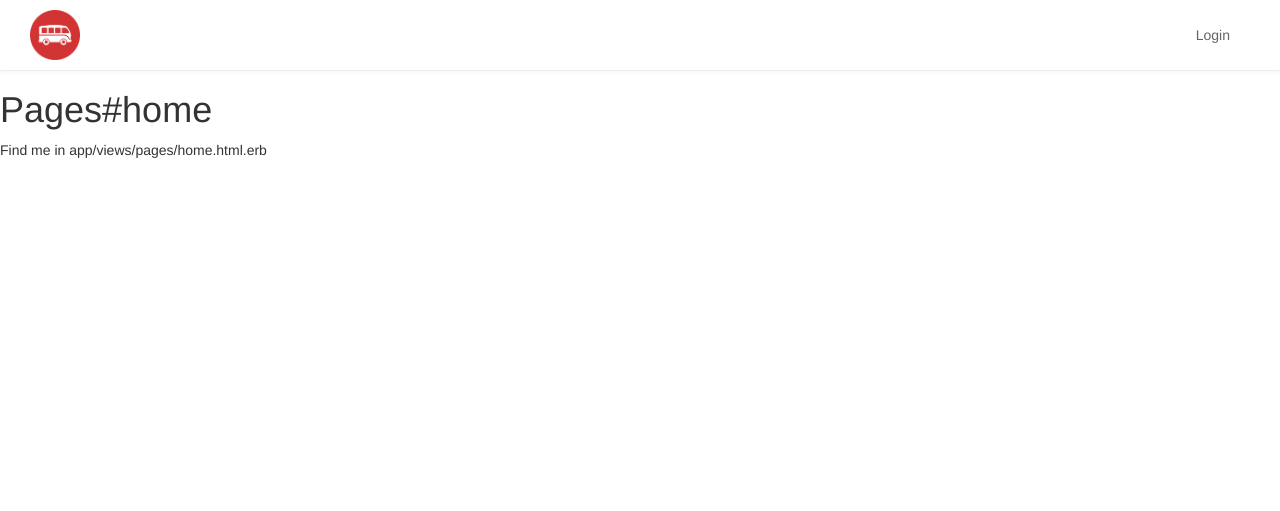
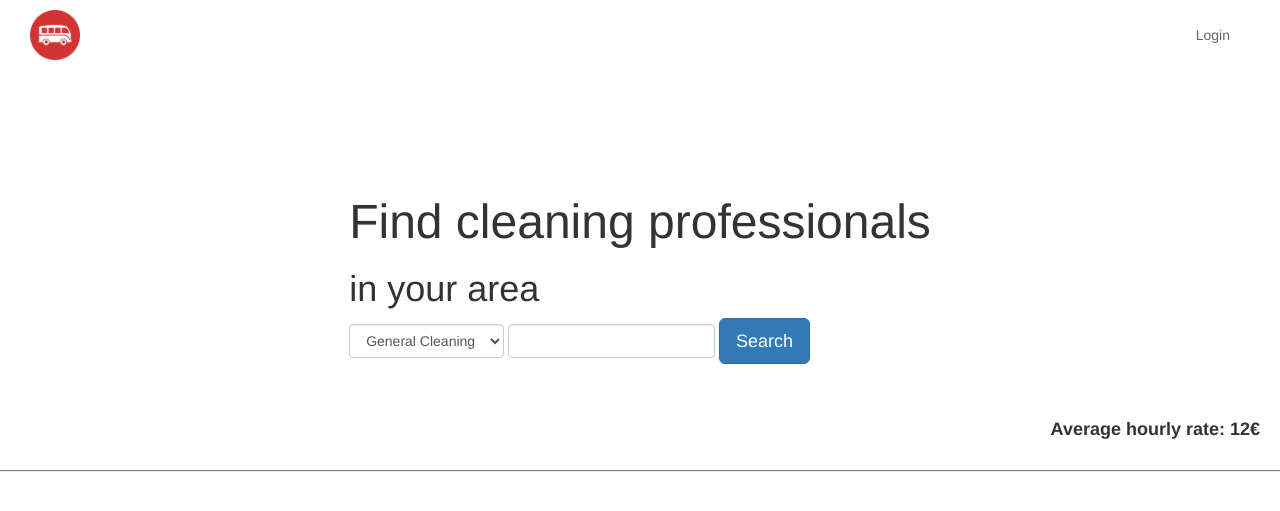
Before and after one commit to grahamcottridge/rails-cleaners, a Rails app: page / in a window 1280 px wide. Shown: the top 511 px of the page. Run offline with Rails 7, Linux system fonts and the light colour scheme; style sheets or scripts are compiled from the project's sources; some libraries are stand-ins or nearby versions.

Commit message:
Added Banner class

```diff
--- a/app/assets/stylesheets/application.scss
+++ b/app/assets/stylesheets/application.scss
@@ -13,3 +13,4 @@
 @import "layouts/index";
 @import "components/index";
 @import "pages/index";
+@import "config/header-sizes";
--- /dev/null
+++ b/app/assets/stylesheets/components/_banner.scss
@@ -0,0 +1,30 @@
+.banner {
+  // color: $dark-gray;
+  position: relative;
+  text-align: left;
+  height: 50vh;
+  /* if you have a 70px navbar => height: calc(100vh - 70px); */
+  // background-size: cover !important;
+  background-color: white;
+  box-shadow: 0px 1px 1px rgba(0, 0, 0, .5);
+  display: flex;
+  align-items: center;
+  justify-content: center;
+}
+// .banner h1 {
+//   font-size: 50px;
+//   font-weight: bold;
+//   text-shadow: 0px 1px rgba(0, 0, 0, 0.2);
+// }
+.banner p {
+  font-size: 25px;
+  font-weight: lighter;
+  color: $dark-gray;
+  opacity: 0.6;
+  margin-bottom: 30px;
+}
+.avg-rate {
+  position: absolute;
+  bottom: 20px;
+  right:20px;
+}
--- a/app/assets/stylesheets/components/_index.scss
+++ b/app/assets/stylesheets/components/_index.scss
@@ -1,3 +1,4 @@
 // Import your components CSS files here.
 @import "alert";
 @import "navbar";
+@import "banner";
--- a/app/assets/stylesheets/config/_colors.scss
+++ b/app/assets/stylesheets/config/_colors.scss
@@ -7,4 +7,5 @@ $yellow: #FDB631;
 $orange: #E67E22;
 $green: #32B796;
 $gray: #000000;
-$light-gray: #F4F4F4;
+$light-gray: #F5F9FC;
+$dark-gray: #4A4A4A;
--- /dev/null
+++ b/app/assets/stylesheets/config/_header-sizes.scss
@@ -0,0 +1,19 @@
+h1 h2 h3 h4 {
+  font-family: "Helvetica";
+  margin: 10px 0;
+}
+
+h1 {
+  font-size: 48px;
+}
+h2 {
+  font-size: 36px;
+}
+h3 {
+  font-size: 24px;
+  font-weight: bold;
+}
+h4 {
+  font-size: 18px;
+  font-weight: bold;
+}
--- a/app/views/pages/home.html.erb
+++ b/app/views/pages/home.html.erb
@@ -1,2 +1,20 @@
-<h1>Pages#home</h1>
-<p>Find me in app/views/pages/home.html.erb</p>
+<div class="banner">
+  <div class="banner-content">
+    <h1>Find cleaning professionals</h1>
+    <h2>in your area</h2>
+    <form class="form-inline">
+      <select class="form-control form-control-lg">
+        <option>General Cleaning</option>
+        <option>Ironing</option>
+        <option>House sitting</option>
+        <option>Pet Cleanup</option>
+      </select>
+      <input type="text" name="location" class="form-control form-control-lg">
+      <button class="btn btn-primary btn-lg">Search</button>
+    </form>
+    <div class="avg-rate">
+      <h4> Average hourly rate: 12€</h4>
+    </div>
+
+  </div>
+</div>
```
Also changed, not shown: planning/database_structure.png (added).
